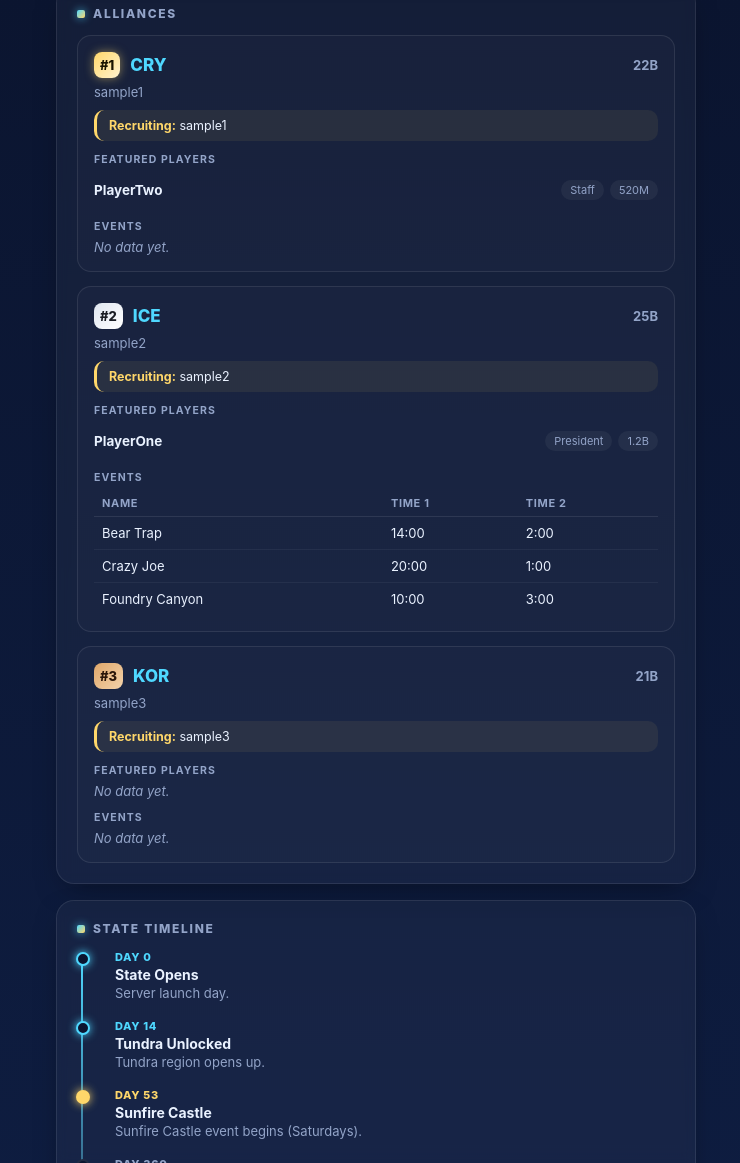
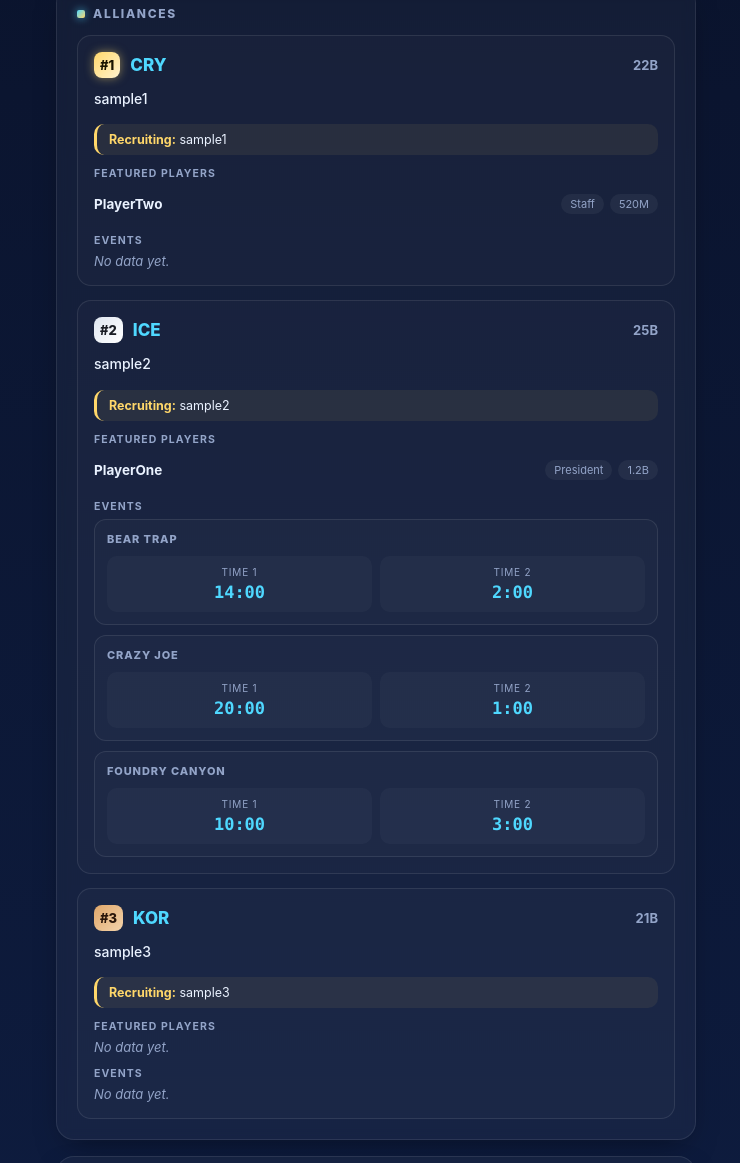
Before and after one commit to state-3495/state-3495.github.io, a website: page index.html in a window 1280 px wide. Shown: the part 1060-2223 px from the top of the page, without its empty margins (264-1004 px from the left). Drawn offline with Linux system fonts and the light colour scheme.

Commit message:
Card-style event times (3176-style), bigger multi-line alliance description, fix undefined Special Tickets display

```diff
--- a/index.html
+++ b/index.html
@@ -145,7 +145,10 @@
   .alliance-head{display:flex;align-items:center;gap:10px;margin-bottom:6px}
   .alliance-name{font-size:17px;font-weight:800;color:var(--cyan)}
   .alliance-power{margin-left:auto;font-size:13px;color:var(--ink-dim);font-weight:700}
-  .alliance-desc{font-size:13px;color:var(--ink-dim);margin-bottom:10px}
+  .alliance-desc{
+    font-size:14px;line-height:1.6;color:var(--ink);font-weight:500;
+    margin:10px 0 14px;white-space:pre-line;
+  }
   .recruiting{
     font-size:12.5px; padding:8px 12px; margin-bottom:12px; border-radius:10px;
     background:rgba(255,215,106,0.07); border-left:3px solid var(--gold); color:var(--ink);
@@ -164,6 +167,14 @@
   .player-name{font-weight:700;font-size:13.5px}
   .player-meta{margin-left:auto;display:flex;gap:6px;flex-wrap:wrap;justify-content:flex-end}
   .player-chip{font-size:11px;color:var(--ink-dim);background:rgba(255,255,255,0.05);padding:3px 9px;border-radius:999px}
+
+  .event-list{display:flex;flex-direction:column;gap:10px}
+  .event-card{border:1px solid var(--card-border);border-radius:12px;padding:12px;background:rgba(255,255,255,0.02)}
+  .event-name{font-size:11px;font-weight:800;letter-spacing:0.08em;text-transform:uppercase;color:var(--ink-dim);margin-bottom:10px}
+  .event-times{display:grid;grid-template-columns:repeat(auto-fit,minmax(90px,1fr));gap:8px}
+  .event-time-box{background:rgba(255,255,255,0.03);border-radius:10px;padding:10px 6px;text-align:center}
+  .event-time-label{font-size:10px;letter-spacing:0.08em;color:var(--ink-dim);text-transform:uppercase;margin-bottom:4px}
+  .event-time-value{font-family:ui-monospace,"JetBrains Mono",Menlo,monospace;font-size:17px;font-weight:800;color:var(--cyan)}
 
   .discord-icon-btn{
     display:inline-flex;align-items:center;justify-content:center;width:24px;height:24px;
@@ -313,6 +324,16 @@ function renderPlayerCards(rows) {
   }).join('')}</div>`;
 }
 
+function renderEventCards(rows) {
+  if (!rows || !rows.length) return '<p class="empty">No data yet.</p>';
+  return `<div class="event-list">${rows.map((r) => {
+    const keys = Object.keys(r);
+    const [nameKey, ...timeKeys] = keys;
+    const boxes = timeKeys.map((k) => `<div class="event-time-box"><div class="event-time-label">${k}</div><div class="event-time-value">${r[k] || '-'}</div></div>`).join('');
+    return `<div class="event-card"><div class="event-name">${r[nameKey]}</div><div class="event-times">${boxes}</div></div>`;
+  }).join('')}</div>`;
+}
+
 function rankBadge(ranking) {
   const n = String(ranking);
   const cls = ['1', '2', '3'].includes(n) ? ` r${n}` : '';
@@ -332,15 +353,15 @@ function renderAlliances(alliances, council, events) {
           <span class="alliance-name">${a.name}</span>
           <span class="alliance-power">${a.power}</span>
         </div>
-        <div class="alliance-desc">${a.description || ''}</div>
-        ${a.recruiting ? `<div class="recruiting"><b>Recruiting:</b> ${a.recruiting}</div>` : ''}
+        ${a.description && a.description !== '-' ? `<div class="alliance-desc">${a.description}</div>` : ''}
+        ${a.recruiting && a.recruiting !== '-' ? `<div class="recruiting"><b>Recruiting:</b> ${a.recruiting}</div>` : ''}
         <div class="alliance-sub">
           <h4>Featured Players</h4>
           ${renderPlayerCards(alliancePlayers)}
         </div>
         <div class="alliance-sub">
           <h4>Events</h4>
-          ${renderTable(allianceEvents)}
+          ${renderEventCards(allianceEvents)}
         </div>
       </div>`;
   }).join('');
@@ -424,7 +445,7 @@ window.addEventListener('DOMContentLoaded', () => {
     ['Period', `${transfer.periodStart} ~ ${transfer.periodEnd}`],
     ['Spots', `${transfer.spotsLeft} / ${transfer.spotsTotal}`],
     ['Power Cap', transfer.powerCap],
-    ['Special Tickets', transfer.specialTickets],
+    ['Special Tickets', transfer.specialTickets || '-'],
   ];
   document.getElementById('transferGrid').innerHTML = fields
     .map(([k, v]) => `<div><b>${k}</b><span>${v}</span></div>`)
```
